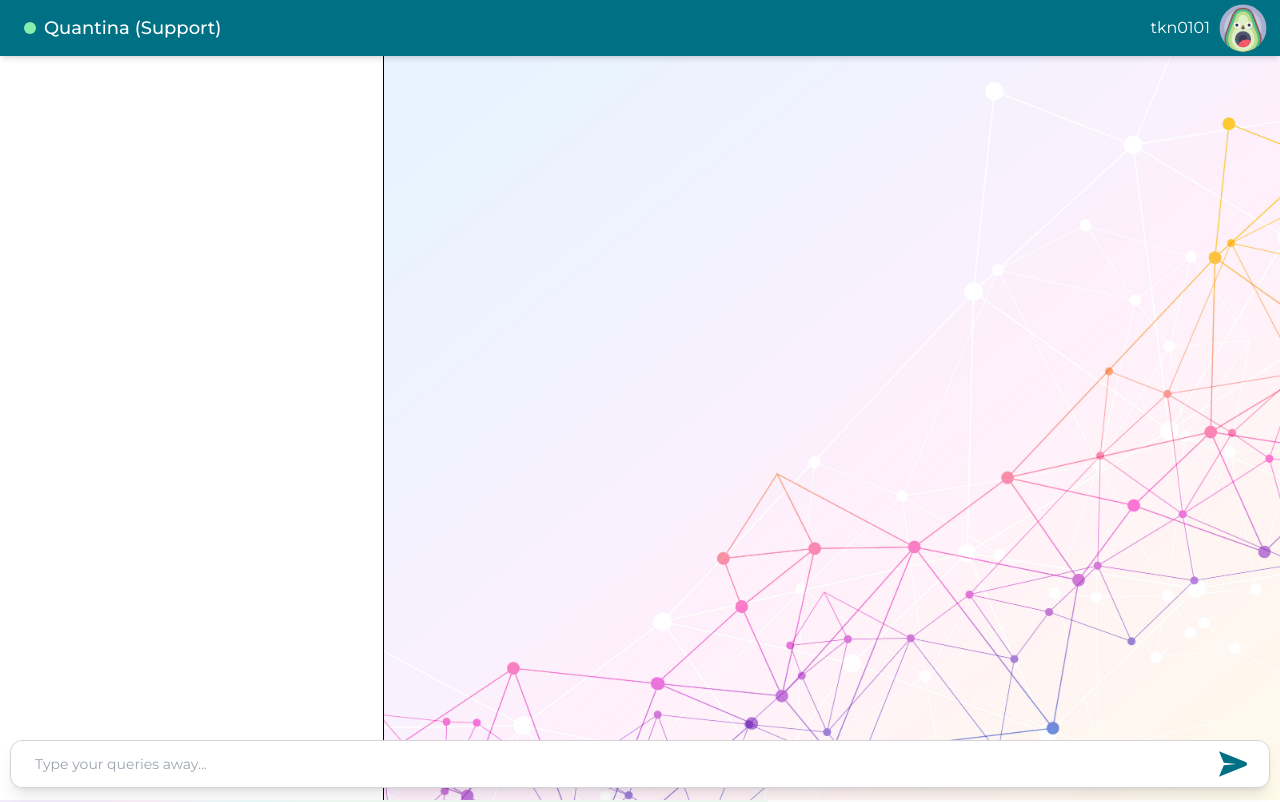
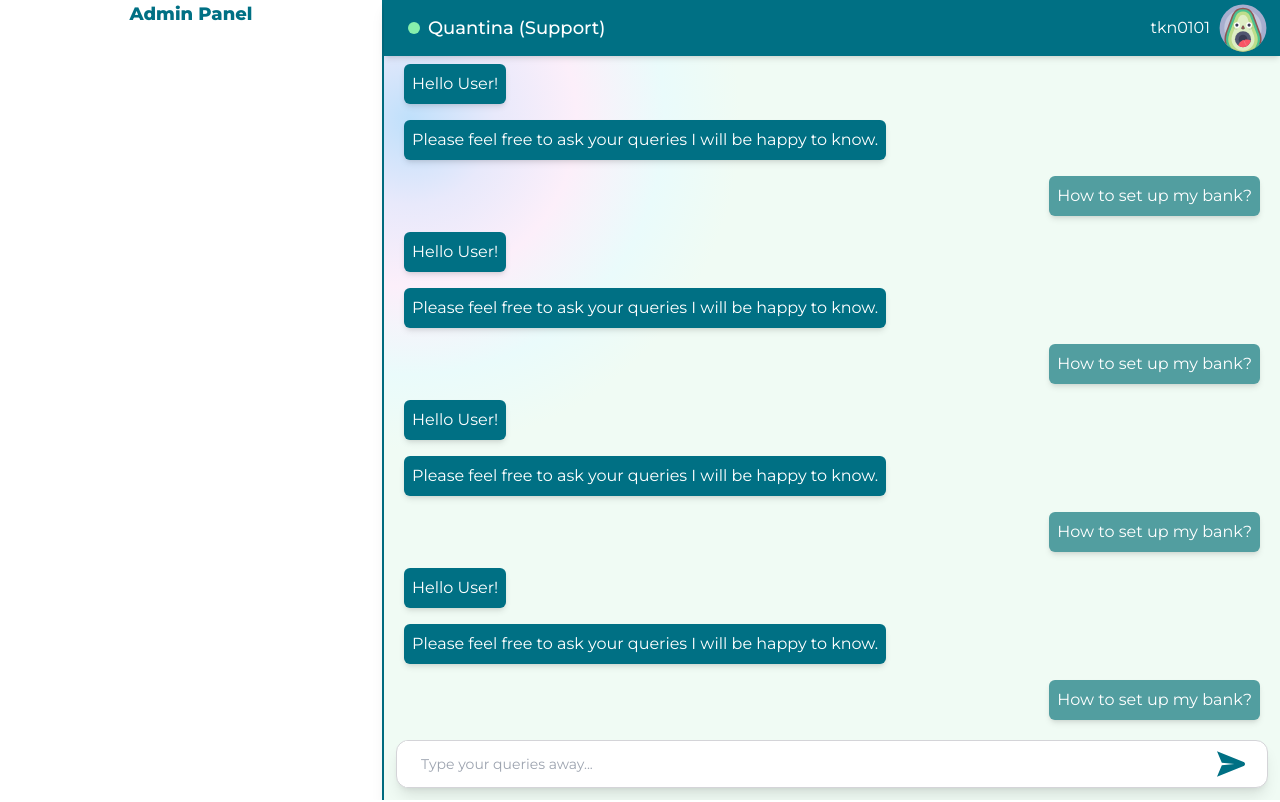
Before and after one commit to yashashvitaank/payme-support, a Next.js app: page /admin-support in a window 1280 px wide. Shown: the top 802 px of the page. Built offline with nearby package versions, Linux system fonts and the light colour scheme.

Commit message:
admin component added

```diff
--- a/app/support/page.js
+++ b/app/support/page.js
@@ -3,7 +3,7 @@ import SupportChat from '@/components/SupportChat'
 
 function Support() {
   return (
-    <div className='w-full flex justify-center items-center bg-white text-black h-screen max-h-screen'>
+    <div className='w-full h-dvh'>
         <SupportChat />
     </div>
   )
--- a/components/AdminSupport/index.jsx
+++ b/components/AdminSupport/index.jsx
@@ -4,9 +4,9 @@ import SupportChat from '../SupportChat'
 
 function AdminSupport() {
   return (
-    <div className=''>
-        <div className='w-[30%]'><SidePanel /></div>
-        <div className='w-[60%]'><SupportChat /></div>
+    <div className='grid grid-cols-[30%_auto]'>
+        <SidePanel />
+        <SupportChat />
     </div>
   )
 }
--- a/components/ChatInput/index.jsx
+++ b/components/ChatInput/index.jsx
@@ -4,7 +4,7 @@ import SendIcon from "/public/send.svg"
 function ChatInput({handleSend = () => {}, input = "", setInput = () => {}}) {
 
   return (
-    <div className='flex justify-between pr-4 rounded-xl bg-white shadow-lg border border-zinc-300 fixed w-[calc(100vw-20px)] left-1/2 -translate-x-1/2 bottom-3 h-12'>
+    <div className='flex justify-between pr-4 mx-3 rounded-xl bg-white shadow-lg border border-zinc-300 h-12'>
         <input value={input} onChange={(e) => setInput(e.target.value)} type="text" className='outline-none text-sm bg-inherit w-[90%] h-full pl-4 mx-2' placeholder='Type your queries away...' />
         <Image src={SendIcon} width={40} height={40} alt='' onClick={handleSend} className='cursor-pointer' />
     </div>
--- a/components/SidePanel/index.jsx
+++ b/components/SidePanel/index.jsx
@@ -2,7 +2,9 @@ import React from 'react'
 
 function SidePanel() {
   return (
-    <div className='w-full h-screen bg-white border-r border-black'>SidePanel</div>
+    <div className='w-full h-screen bg-white border-r-2 border-[#007084] text-[#007084] font-bold text-lg text-center'>
+        Admin Panel
+    </div>
   )
 }
 
--- a/components/SupportChat/NavBar/index.jsx
+++ b/components/SupportChat/NavBar/index.jsx
@@ -3,7 +3,7 @@ import Avatar from "/public/avatar.svg";
 import Image from "next/image";
 function NavBar({tktId}) {
   return (
-    <div className="w-full fixed top-0 h-14 py-4 px-3 bg-[#007084] flex justify-between items-center shadow-md">
+    <div className="w-full h-14 py-4 px-3 bg-[#007084] flex justify-between items-center shadow-md">
       <div className="flex justify-center items-center gap-2 px-3">
         <div className="w-3 h-3 bg-green-300 rounded-full" />
         <p className="text-white text-base font-medium md:text-lg">Quantina (Support)</p>
--- a/components/SupportChat/TextBox/index.jsx
+++ b/components/SupportChat/TextBox/index.jsx
@@ -3,8 +3,8 @@ import TextMessage from "../TextMessage";
 
 function TextBox({messages = []}) {
   return (
-    <div className="h-full px-3 flex flex-col gap-4">
-      {Children.toArray(messages.map((msg) => <TextMessage {...msg} />))}
+    <div className="px-3 flex flex-col overflow-y-scroll max-h-[calc(100dvh-120px)]">
+      {Children.toArray([...messages,...messages,...messages,...messages].map((msg) => <TextMessage {...msg} />))}
     </div>
   );
 }
--- a/components/SupportChat/index.jsx
+++ b/components/SupportChat/index.jsx
@@ -41,7 +41,7 @@ function SupportChat() {
   }, []);
 
   return (
-    <div className="pt-20 customGradient text-black w-full h-screen max-h-screen shadow-lg">
+    <div className="customGradient text-black w-full h-full pb-3 bg-red-700 shadow-lg grid grid-rows-[56px_auto_48px]">
       <NavBar tktId='tkn0101' />
       <TextBox messages={messagesList} />
       <ChatInput handleSend={handleSend} input={input} setInput={setInput} />
```
